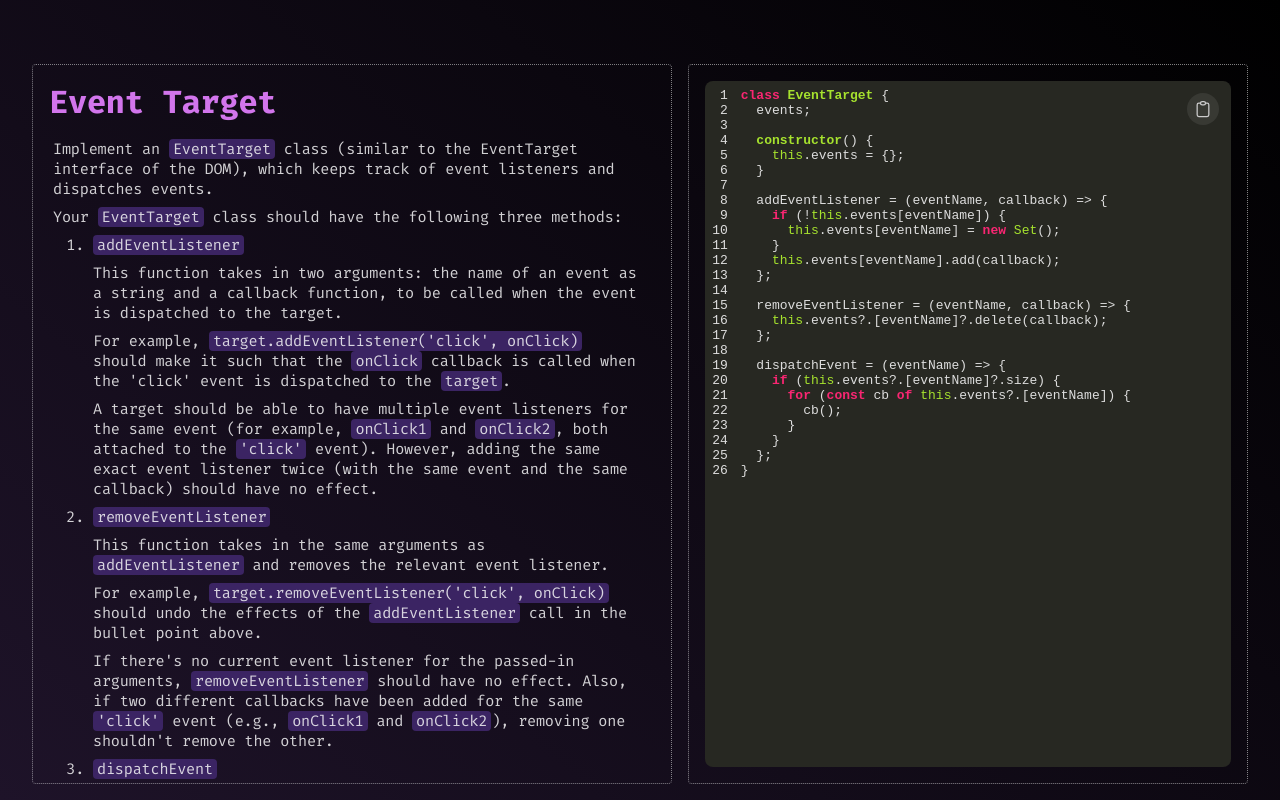
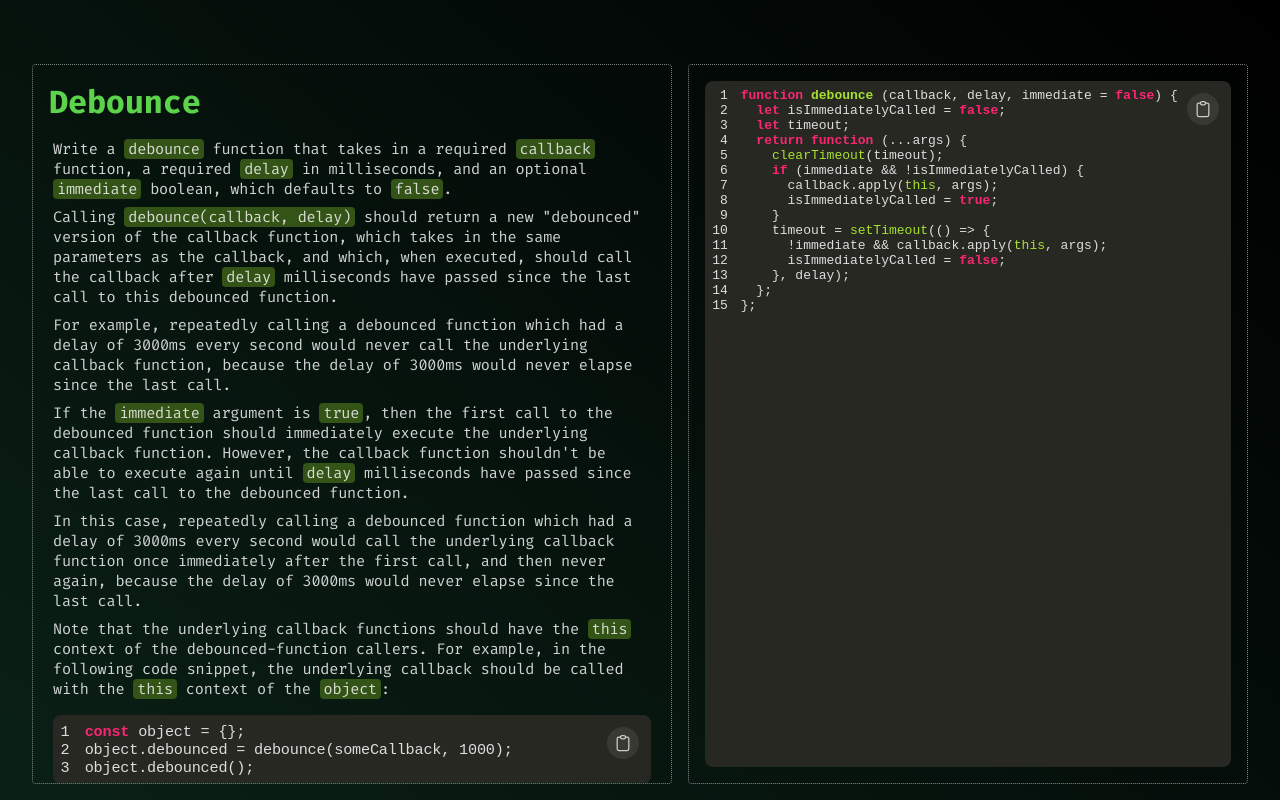
Before and after one commit to DemonDaddy22/frontend-expert, a React (Create React App) app: page / in a window 1280 px wide. Built offline with nearby package versions, Linux system fonts and the light colour scheme.

Commit message:
Implement Debounce exercise

```diff
--- a/src/App.tsx
+++ b/src/App.tsx
@@ -1,13 +1,13 @@
 import React from 'react';
 import './App.scss';
-import EventTarget from './components/EventTarget';
+import Debounce from './components/Debounce';
 import ThemeContextProvider from './context/ThemeContext';
 
 function App() {
   return (
     <ThemeContextProvider>
       <div className="container">
-        <EventTarget />
+        <Debounce />
       </div>
     </ThemeContextProvider>
   );
--- /dev/null
+++ b/src/components/Debounce/codeBlocks.ts
@@ -0,0 +1,43 @@
+export const contextExample = `const object = {};
+object.debounced = debounce(someCallback, 1000);
+object.debounced();`;
+
+export const sampleUsage1 = `const debounced = debounce(console.log, 3000);
+document.addEventListener('keypress', () => debounced(currentTime))
+
+// currentTime = 0ms - user starts typing.
+// currentTime = 1000ms - user stops typing.
+// currentTime = 4000ms - 3000ms have elapsed since last keypress.
+// Callback function fires: logs the currentTime, which is 1000ms.
+// currentTime = 7000ms - user starts typing.
+// currentTime = 9000ms - user stops typing.
+// currentTime = 12000ms - 3000ms have elapsed since last keypress.
+// Callback function fires: logs the currentTime, which is 9000ms.`;
+
+export const sampleUsage2 = `const debounced = debounce(console.log, 3000, true);
+document.addEventListener('keypress', () => debounced(currentTime))
+
+// currentTime = 0ms - user starts typing.
+// Callback function fires immediately: logs the currentTime, which is 0ms.
+// currentTime = 3000ms - user stops typing.
+// currentTime = 5000ms - user starts typing; 3000ms haven't elapsed since last keypress.
+// currentTime = 6000ms - user stops typing.
+// currentTime = 9000ms - user starts typing; 3000ms have elapsed since last keypress.
+// Callback function fires: logs the currentTime, which is 9000ms.
+// currentTime = 12000ms - user stops typing.`;
+
+export const solutionCode = `function debounce (callback, delay, immediate = false) {
+  let isImmediatelyCalled = false;
+  let timeout;
+  return function (...args) {
+    clearTimeout(timeout);
+    if (immediate && !isImmediatelyCalled) {
+      callback.apply(this, args);
+      isImmediatelyCalled = true;
+    }
+    timeout = setTimeout(() => {
+      !immediate && callback.apply(this, args);
+      isImmediatelyCalled = false;
+    }, delay);
+  };
+};`;
--- /dev/null
+++ b/src/components/Debounce/index.tsx
@@ -0,0 +1,78 @@
+import React from 'react';
+import { PROJECT_COLORS } from '../../constants/theme';
+import ProjectPage from '../ProjectPage';
+import QuestionDetails from '../QuestionDetails';
+import CodeBlock from '../UI/CodeBlock';
+import { contextExample, sampleUsage1, sampleUsage2, solutionCode } from './codeBlocks';
+import classes from './styles.module.scss';
+
+const Debounce: React.FC<Props> = () => {
+  return (
+    <ProjectPage background={PROJECT_COLORS.PROJECT16.background} containerClassName={classes.pageContainer}>
+      <QuestionDetails
+        title='Debounce'
+        titleClassName={classes.questionTitle}
+        containerClassName={classes.questionDetails}
+        descriptionClassName={classes.questionDescription}>
+        <p>
+          Write a <span className={classes.questionDescriptionHighlight}>debounce</span> function that takes in a
+          required <span className={classes.questionDescriptionHighlight}>callback</span> function, a required{' '}
+          <span className={classes.questionDescriptionHighlight}>delay</span> in milliseconds, and an optional{' '}
+          <span className={classes.questionDescriptionHighlight}>immediate</span> boolean, which defaults to{' '}
+          <span className={classes.questionDescriptionHighlight}>false</span>.
+        </p>
+        <p>
+          Calling <span className={classes.questionDescriptionHighlight}>debounce(callback, delay)</span> should return
+          a new "debounced" version of the callback function, which takes in the same parameters as the callback, and
+          which, when executed, should call the callback after{' '}
+          <span className={classes.questionDescriptionHighlight}>delay</span>{' '}
+          milliseconds have passed since the last call to this debounced function.
+        </p>
+        <p>
+          For example, repeatedly calling a debounced function which had a delay of 3000ms every second would never call
+          the underlying callback function, because the delay of 3000ms would never elapse since the last call.
+        </p>
+        <p>
+          If the <span className={classes.questionDescriptionHighlight}>immediate</span> argument is{' '}
+          <span className={classes.questionDescriptionHighlight}>true</span>, then the first call to the debounced
+          function should immediately execute the underlying callback function. However, the callback function shouldn't
+          be able to execute again until{' '}
+          <span className={classes.questionDescriptionHighlight}>delay</span> milliseconds have passed since the last
+          call to the debounced function.
+        </p>
+        <p>
+          In this case, repeatedly calling a debounced function which had a delay of 3000ms every second would call the
+          underlying callback function once immediately after the first call, and then never again, because the delay of
+          3000ms would never elapse since the last call.
+        </p>
+        <p>
+          Note that the underlying callback functions should have the{' '}
+          <span className={classes.questionDescriptionHighlight}>this</span> context of the debounced-function callers.
+          For example, in the following code snippet, the underlying callback should be called with the{' '}
+          <span className={classes.questionDescriptionHighlight}>this</span> context of the{' '}
+          <span className={classes.questionDescriptionHighlight}>object</span>:
+        </p>
+        <div className={classes.codeWrapper}>
+          <CodeBlock codeString={contextExample} />
+        </div>
+        <p>
+          You can assume that the JavaScript timing functions are accurate enough for this question (no need to worry
+          about timeouts not firing at exact same times).
+        </p>
+        <div className={classes.codeWrapper}>
+          <h3 className={classes.codeBlockHeader}>Sample Usage #1</h3>
+          <CodeBlock codeString={sampleUsage1} />
+        </div>
+        <div className={classes.codeWrapper}>
+          <h3 className={classes.codeBlockHeader}>Sample Usage #2</h3>
+          <CodeBlock codeString={sampleUsage2} />
+        </div>
+      </QuestionDetails>
+      <section className={classes.solutionContainer}>
+        <CodeBlock codeString={solutionCode} containerClassName={classes.fullHeight} />
+      </section>
+    </ProjectPage>
+  );
+};
+
+export default Debounce;
--- /dev/null
+++ b/src/components/Debounce/styles.module.scss
@@ -0,0 +1,63 @@
+@import '../../constants/theme.scss';
+@import '../../utils/mixins.scss';
+
+.pageContainer {
+  @media screen and (min-width: 992px) {
+    overflow-y: hidden;
+  }
+}
+
+.questionDetails {
+  @media screen and (min-width: 992px) {
+    max-width: 40rem;
+    max-height: 90vh;
+    overflow-y: auto;
+  }
+}
+
+.questionDescription {
+  @include spacing (0 0.25rem);
+  word-break: break-word;
+  white-space: break-spaces;
+}
+
+.questionTitle {
+  color: $project-header-16;
+}
+
+.break {
+  @include spacing ($margin: 0.5rem 0);
+}
+
+.questionDescriptionHighlight {
+  @include spacing (0 0.25rem);
+  background-color: $project-highlight-16;
+  border-radius: 0.25rem;
+}
+
+.codeWrapper {
+  @include spacing (0.5rem 0);
+}
+
+.codeBlockHeader {
+  @include spacing (0.5rem 0);
+  color: $white;
+}
+
+.solutionContainer {
+  @include spacing (1rem);
+  border: 1px dotted rgba($color: $white, $alpha: 0.5);
+  border-radius: 0.25rem;
+  align-self: stretch;
+  flex: 1;
+
+  @media screen and (min-width: 992px) {
+    overflow-y: auto;
+    max-width: 60rem;
+  }
+}
+
+.fullHeight {
+  @include spacing (0, 0);
+  height: 100%;
+}
--- a/src/constants/theme.scss
+++ b/src/constants/theme.scss
@@ -125,3 +125,8 @@ $project-header-15: #D275EC;
 $project-highlight-15: #3B2463;
 $project-code-15: #2B2647;
 $project-output-15: #D8C2F3;
+
+// project-16
+$project-bg-16: linear-gradient(40deg, #0A2016 0%, $black 100%);
+$project-header-16: #5BD34B;
+$project-highlight-16: #345316;
--- a/src/constants/theme.ts
+++ b/src/constants/theme.ts
@@ -63,4 +63,7 @@ export const PROJECT_COLORS: { [key: string]: { [key: string]: string } } = {
   PROJECT15: {
     background: `linear-gradient(40deg, #1E1329 0%, ${COLORS.BLACK} 100%)`,
   },
+  PROJECT16: {
+    background: `linear-gradient(40deg, #0A2016 0%, ${COLORS.BLACK} 100%)`,
+  },
 };
```
Also changed, not shown: src/components/Debounce/README.md (added).
